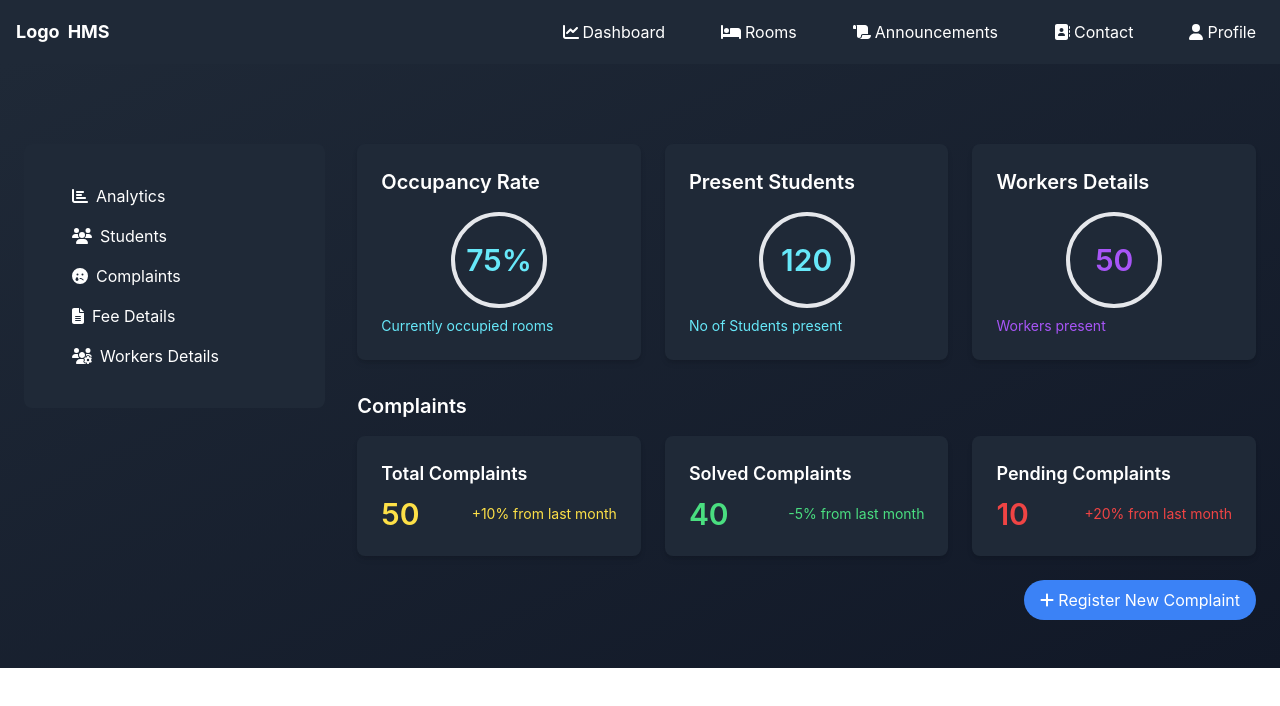
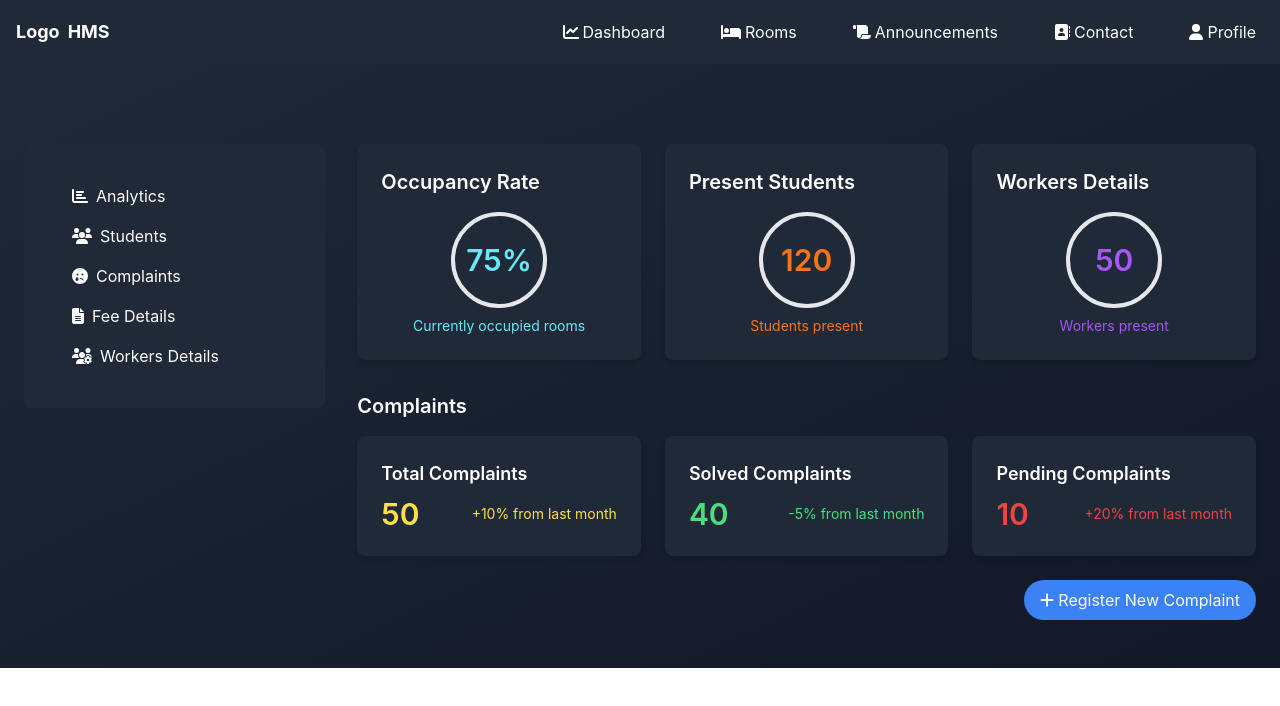
Before and after one commit to dino2580/HMS_DEPLOYED, a React (Create React App) app in the folder frontend/: page /dashboard in a window 1280 px wide. Shown: the top 706 px of the page. Built offline with nearby package versions, Linux system fonts and the light colour scheme.

Commit message:
dashboard SK

```diff
--- a/frontend/src/components/Dashboard.js
+++ b/frontend/src/components/Dashboard.js
@@ -43,25 +43,25 @@ function Dashboard() {
                 </nav>
                 <div className="w-full md:w-3/4">
                     <div className="grid grid-cols-1 md:grid-cols-3 gap-6">
-                        <div className="bg-gray-800 p-6 rounded-lg shadow-md transition duration-300 hover:shadow-lg">
+                        <div className="bg-gray-800 p-6 rounded-lg shadow-md transition duration-300 hover:shadow-2xl hover:bg-slate-800 flex flex-col">
                             <h2 className="text-xl font-semibold mb-4 text-white">Occupancy Rate</h2>
                             <div className="flex items-center justify-center">
                                 <div className="w-24 h-24 rounded-full border-4 border-gray-200 flex items-center justify-center hover:bg-gray-800 transition duration-300">
                                     <span className="text-3xl font-semibold text-cyan-300">75%</span>
                                 </div>
                             </div>
-                            <p className="text-sm text-cyan-300 mt-2">Currently occupied rooms</p>
+                            <p className="text-sm text-cyan-300 mt-2 mx-auto">Currently occupied rooms</p>
                         </div>
-                        <div className="bg-gray-800 p-6 rounded-lg shadow-md transition duration-300 hover:shadow-lg">
+                        <div className="bg-gray-800 p-6 rounded-lg shadow-md transition duration-300 hover:shadow-2xl hover:bg-slate-800 flex flex-col">
                             <h2 className="text-xl font-semibold mb-4 text-white">Present Students</h2>
                             <div className="flex items-center justify-center">
                                 <div className="w-24 h-24 rounded-full border-4 border-gray-200 flex items-center justify-center hover:bg-gray-800 transition duration-300">
-                                    <span className="text-3xl font-semibold text-cyan-300">120</span>
+                                    <span className="text-3xl font-semibold text-orange-500">120</span>
                                 </div>
                             </div>
-                            <p className="text-sm text-cyan-300 mt-2">No of Students present</p>
+                            <p className="text-sm text-orange-500 mt-2 mx-auto">Students present</p>
                         </div>
-                        <div className="bg-gray-800 p-6 rounded-lg shadow-md transition duration-300 hover:shadow-lg">
+                        <div className="bg-gray-800 p-6 rounded-lg shadow-md transition duration-300 hover:shadow-2xl hover:bg-slate-800 flex flex-col">
                             <h2 className="text-xl font-semibold mb-4 text-white">Workers Details</h2>
                             <div className="flex items-center justify-center">
                                 <div className="w-24 h-24 rounded-full border-4 border-gray-200 flex items-center justify-center hover:bg-gray-800 transition duration-300">
@@ -74,21 +74,21 @@ function Dashboard() {
                     <div className="mt-8">
                         <h2 className="text-xl text-white font-semibold mb-4">Complaints</h2>
                         <div className="grid grid-cols-3 gap-6">
-                            <div className="bg-gray-800 p-6 rounded-lg shadow-md transition duration-300 hover:shadow-lg">
+                            <div className="bg-gray-800 p-6 rounded-lg shadow-md transition duration-300 hover:shadow-2xl hover:bg-slate-800">
                                 <h3 className="text-lg text-white font-semibold mb-2">Total Complaints</h3>
                                 <div className="flex items-center justify-between">
                                     <p className="text-3xl font-semibold text-yellow-300">{totalComplaints}</p>
                                     <span className="text-sm text-yellow-300">+10% from last month</span>
                                 </div>
                             </div>
-                            <div className="bg-gray-800 p-6 rounded-lg shadow-md transition duration-300 hover:shadow-lg">
+                            <div className="bg-gray-800 p-6 rounded-lg shadow-md transition duration-300 hover:shadow-2xl hover:bg-slate-800">
                                 <h3 className="text-lg font-semibold mb-2 text-white">Solved Complaints</h3>
                                 <div className="flex items-center justify-between">
                                     <p className="text-3xl font-semibold text-green-400">{solvedComplaints}</p>
                                     <span className="text-sm text-green-400">-5% from last month</span>
                                 </div>
                             </div>
-                            <div className="bg-gray-800 p-6 rounded-lg shadow-md transition duration-300 hover:shadow-lg">
+                            <div className="bg-gray-800 p-6 rounded-lg shadow-md transition duration-300 hover:shadow-2xl hover:bg-slate-800">
                                 <h3 className="text-lg font-semibold mb-2 text-white">Pending Complaints</h3>
                                 <div className="flex items-center justify-between">
                                     <p className="text-3xl font-semibold text-red-500">{pendingComplaints}</p>
```
